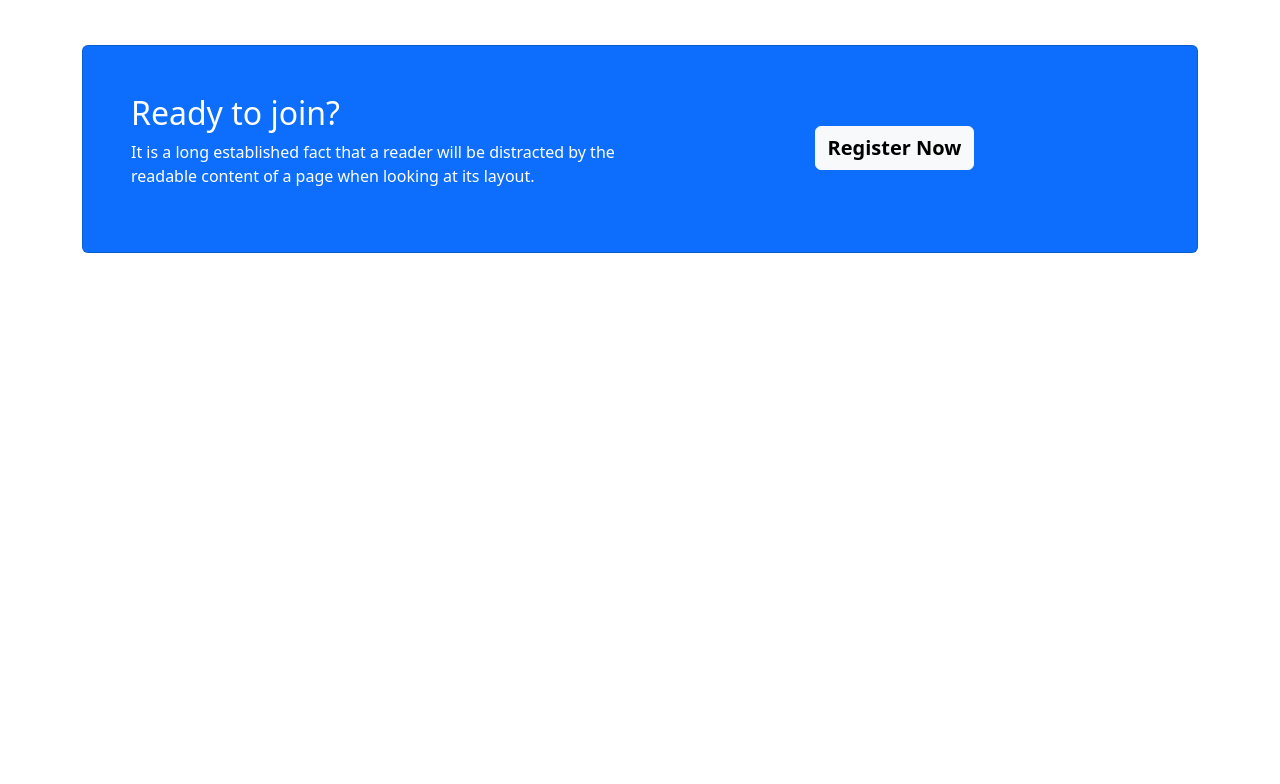
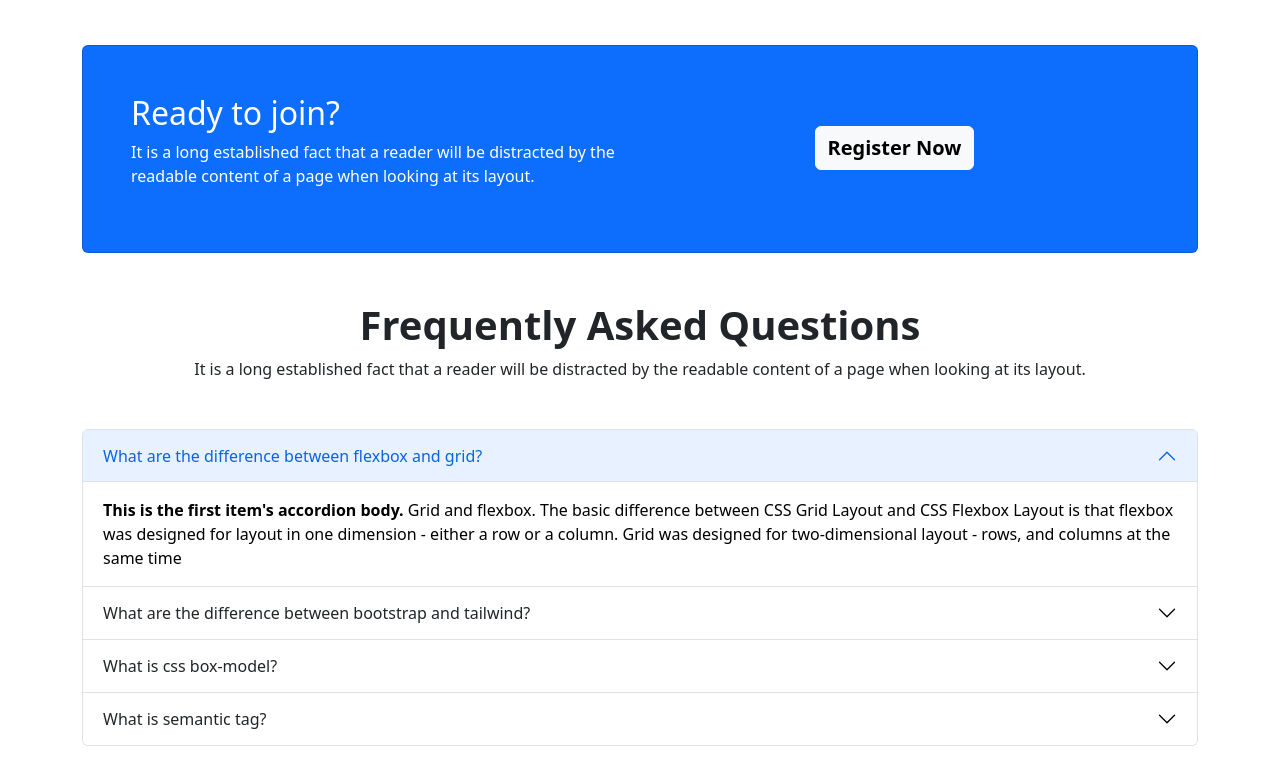
Before and after one commit to maruf11604/edtechs-website, a plain HTML site: page index.html in a window 1280 px wide. Shown: the part 1695-2479 px from the top of the page. Before the commit the page ends 1964 px from the top, so only its background shows below. Drawn offline with nearby package versions, Linux system fonts and the light colour scheme.

Commit message:
added some accordion on website

```diff
--- a/index.html
+++ b/index.html
@@ -296,6 +296,92 @@
         </section>
 
         <!-- ready section end -->
+        <!-- frequently asked qustion section start -->
+        <section class="container my-5">
+            <h2 class="text-center fs-1 fw-bold"> <span class="d-block">
+                    Frequently Asked Questions
+            </h2>
+            <p class="text-center">It is a long established fact that a reader will be distracted by the readable
+                content of a page when
+                looking at its layout.</p>
+
+            <div class="accordion my-5" id="accordionExample">
+                <div class="accordion-item ">
+                    <h2 class="accordion-header" id="headingOne">
+                        <button class="accordion-button" type="button" data-bs-toggle="collapse"
+                            data-bs-target="#collapseOne" aria-expanded="true" aria-controls="collapseOne">
+                            What are the difference between flexbox and grid?
+                        </button>
+                    </h2>
+                    <div id="collapseOne" class="accordion-collapse collapse show" aria-labelledby="headingOne"
+                        data-bs-parent="#accordionExample">
+                        <div class="accordion-body">
+                            <strong>This is the first item's accordion body.</strong> Grid and flexbox. The basic
+                            difference between CSS Grid Layout and CSS Flexbox Layout is that flexbox was designed for
+                            layout in one dimension - either a row or a column. Grid was designed for two-dimensional
+                            layout - rows, and columns at the same time
+
+                        </div>
+                    </div>
+                </div>
+                <div class="accordion-item">
+                    <h2 class="accordion-header" id="headingTwo">
+                        <button class="accordion-button collapsed" type="button" data-bs-toggle="collapse"
+                            data-bs-target="#collapseTwo" aria-expanded="false" aria-controls="collapseTwo">
+                            What are the difference between bootstrap and tailwind?
+                        </button>
+                    </h2>
+                    <div id="collapseTwo" class="accordion-collapse collapse" aria-labelledby="headingTwo"
+                        data-bs-parent="#accordionExample">
+                        <div class="accordion-body">
+                            <strong>This is the second item's accordion body.</strong> Bootstrap comes with a set of
+                            pre-styled responsive, mobile-first components that possess a definite UI kit. Tailwind CSS
+                            uses a set of utility classes to create a neat UI with more flexibility and uniqueness.
+                            Sites created using Bootstrap follow the generic pattern that makes them look identical.
+
+                        </div>
+                    </div>
+                </div>
+                <div class="accordion-item">
+                    <h2 class="accordion-header" id="headingThree">
+                        <button class="accordion-button collapsed" type="button" data-bs-toggle="collapse"
+                            data-bs-target="#collapseThree" aria-expanded="false" aria-controls="collapseThree">
+                            What is css box-model?
+                        </button>
+                    </h2>
+                    <div id="collapseThree" class="accordion-collapse collapse" aria-labelledby="headingThree"
+                        data-bs-parent="#accordionExample">
+                        <div class="accordion-body">
+                            <strong>This is the third item's accordion body.</strong> Every element that can be
+                            displayed on a web page is comprised of one or more rectangular boxes. CSS box model
+                            typically describes how these rectangular boxes are laid out on a web page. These boxes can
+                            have different properties and can interact with each other in different ways, but every box
+                            has a content area and optional surrounding padding, border, and margin areas
+                        </div>
+                    </div>
+                </div>
+
+                <div class="accordion-item">
+                    <h2 class="accordion-header" id="headingFour">
+                        <button class="accordion-button collapsed" type="button" data-bs-toggle="collapse"
+                            data-bs-target="#collapseFour" aria-expanded="false" aria-controls="collapseFour">
+                            What is semantic tag?
+                        </button>
+                    </h2>
+                    <div id="collapseFour" class="accordion-collapse collapse" aria-labelledby="headingFour"
+                        data-bs-parent="#accordionExample">
+                        <div class="accordion-body">
+                            <strong>This is the forth item's accordion body.</strong> The HTML semantics refers to the
+                            tags that provide meaning to an HTML page rather than just presentation. It makes HTML more
+                            comprehensible by better defining the different sections and layout of web pages.
+
+                        </div>
+                    </div>
+                </div>
+            </div>
+
+        </section>
+        <!-- frequently asked qustion section end -->
     </main>
     <!-- main section end -->
 
```
